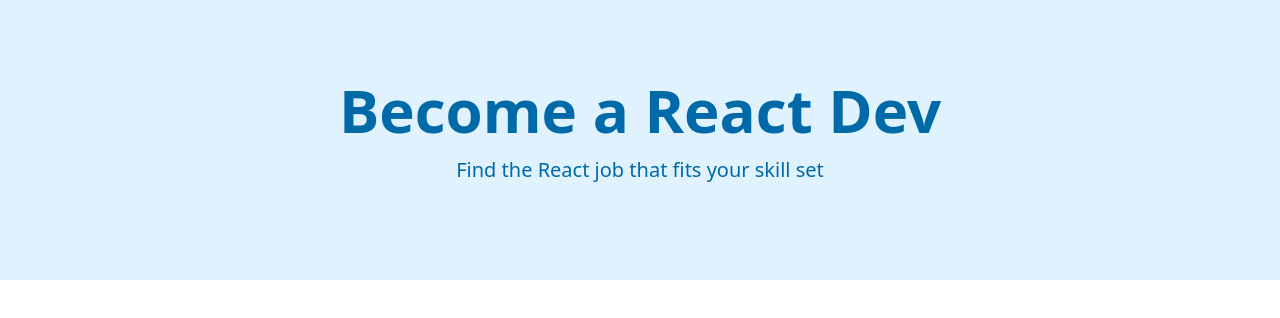
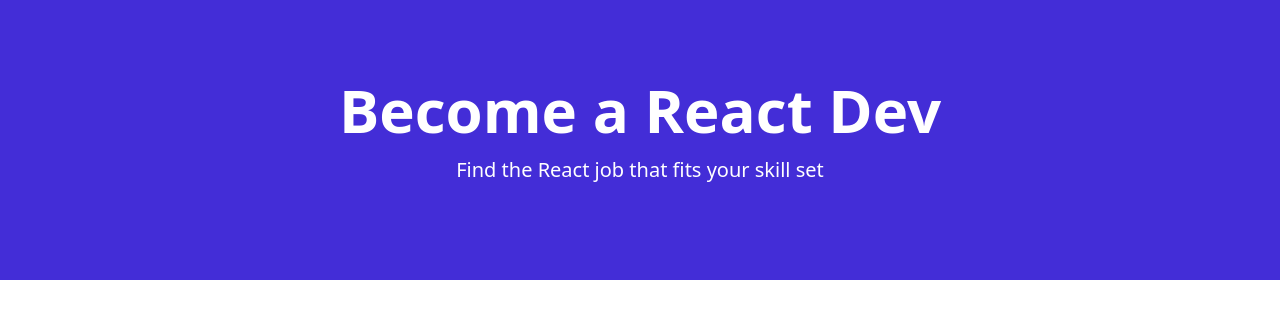
Before and after one commit to Luna-bf/React-TraversyMedia, a React (Vite) app: page / in a window 1280 px wide. Shown: the top 318 px of the page. Built offline with nearby package versions, Linux system fonts and the light colour scheme.

Commit message:
Updated hero style

```diff
--- a/src/components/Hero.jsx
+++ b/src/components/Hero.jsx
@@ -2,7 +2,7 @@
 const Hero = ({title = 'Become a React Dev', subtitle='Find the React job that fits your skill set'}) => {
 
     return (
-        <section className='bg-sky-100 text-sky-700 py-20 mb-4'>
+        <section className='bg-indigo-700 text-white py-20 mb-4'>
             <div className='max-w-7xl mx-auto px-4 sm:px-6 lg:px-8 flex flex-col items-center'>
                 <div className='text-center'>
                     {/* Je récupère la prop désirée en déclarant le mot props suivi du nom de la prop */}
```
